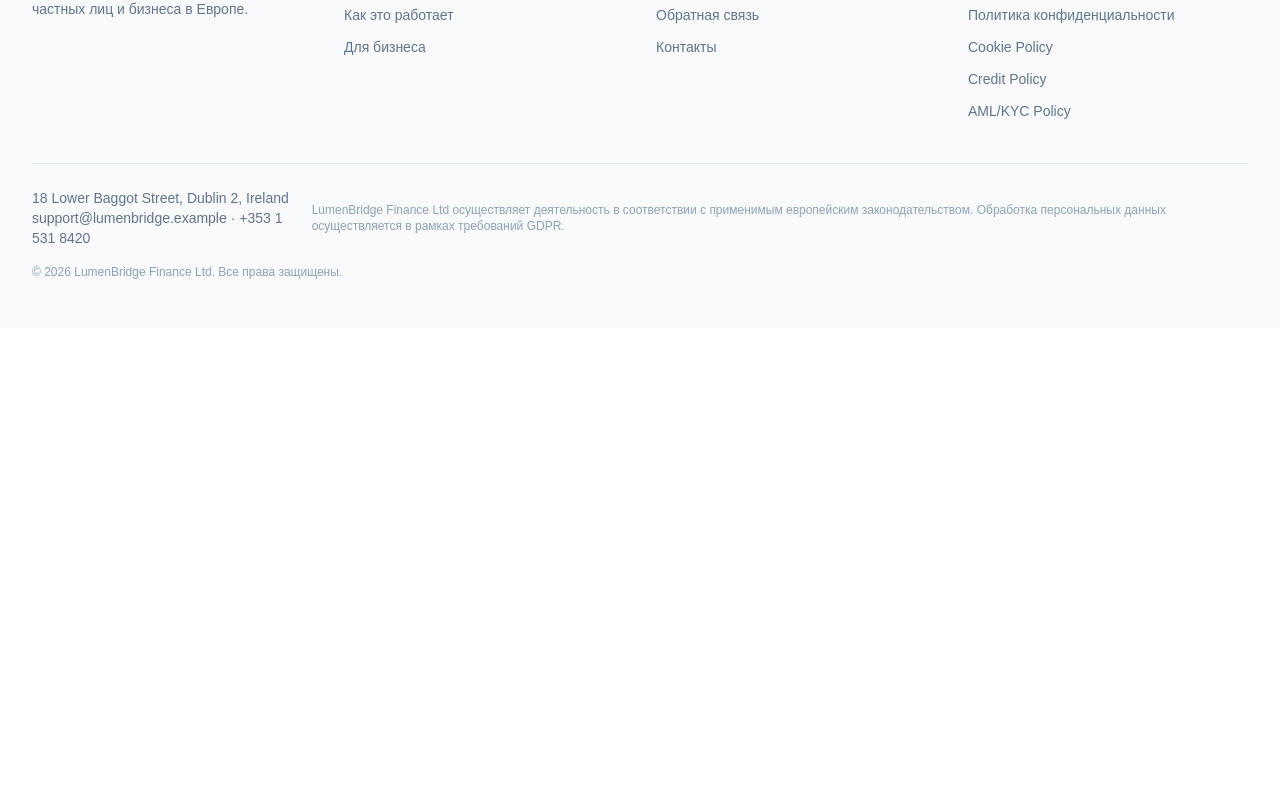
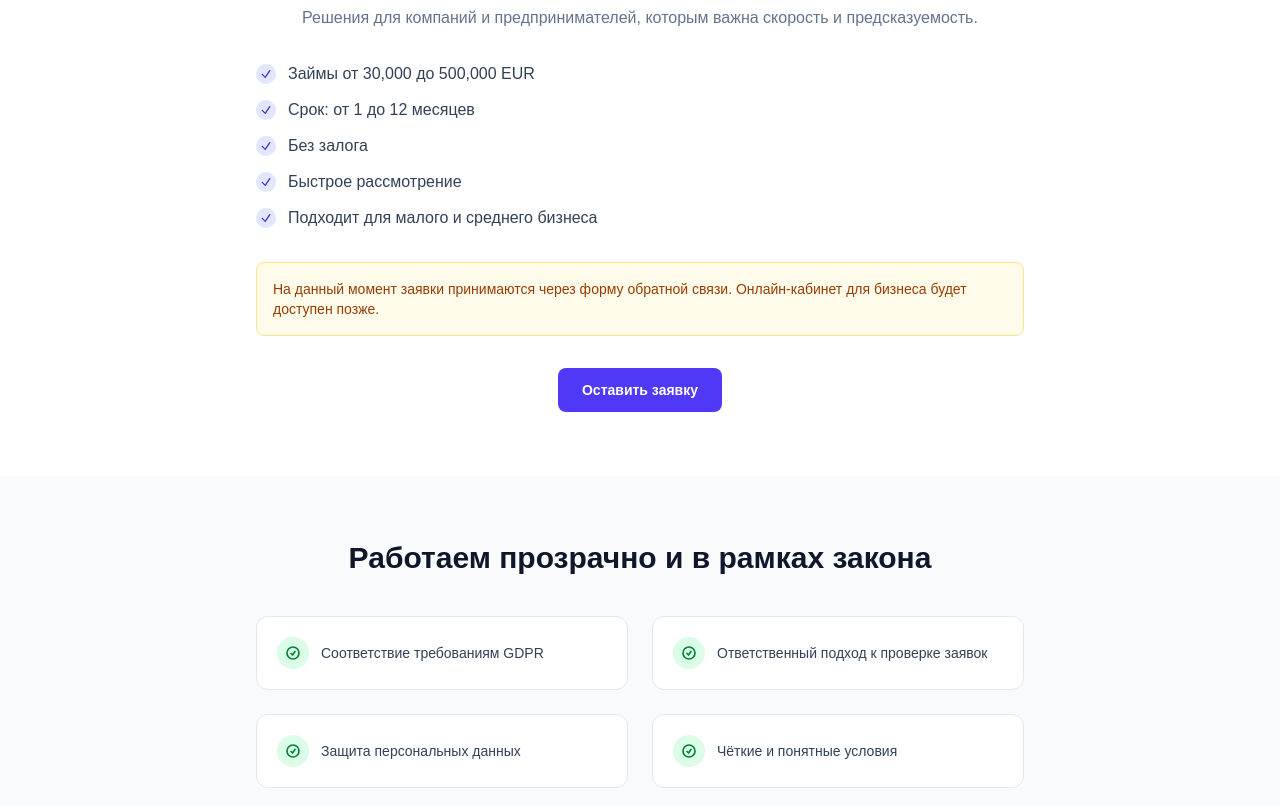
Before and after one commit to antonbukhalov13/04-fullstack-mvp, a Next.js app in the folder frontend/: page / in a window 1280 px wide. Shown: the part 3534-4340 px from the top of the page. Before the commit the page ends 3862 px from the top, so only its background shows below. Built offline with nearby package versions, Linux system fonts and the light colour scheme.

Commit message:
add for-business and trust-block sections to landing page

```diff
--- a/frontend/src/app/page.tsx
+++ b/frontend/src/app/page.tsx
@@ -6,6 +6,8 @@ import { HowItWorks } from '@/widgets/how-it-works';
 import { TransparentTerms } from '@/widgets/transparent-terms';
 import { AboutCompany } from '@/widgets/about-company';
 import { CreditHistory } from '@/widgets/credit-history';
+import { ForBusiness } from '@/widgets/for-business';
+import { TrustBlock } from '@/widgets/trust-block';
 
 export default function Home() {
   return (
@@ -18,6 +20,8 @@ export default function Home() {
       <TransparentTerms />
       <AboutCompany />
       <CreditHistory />
+      <ForBusiness />
+      <TrustBlock />
     </>
   );
 }
--- /dev/null
+++ b/frontend/src/widgets/for-business/for-business.tsx
@@ -0,0 +1,69 @@
+import Link from 'next/link';
+
+const advantages = [
+  'Займы от 30,000 до 500,000 EUR',
+  'Срок: от 1 до 12 месяцев',
+  'Без залога',
+  'Быстрое рассмотрение',
+  'Подходит для малого и среднего бизнеса',
+];
+
+export function ForBusiness() {
+  return (
+    <section className="py-16 bg-white">
+      <div className="mx-auto max-w-7xl px-4 sm:px-6 lg:px-8">
+        <div className="mx-auto max-w-3xl">
+          <h2 className="text-2xl sm:text-3xl font-bold text-slate-900 text-center">
+            Финансирование для бизнеса
+          </h2>
+          <p className="mt-4 text-center text-slate-500">
+            Решения для компаний и предпринимателей, которым важна скорость и
+            предсказуемость.
+          </p>
+
+          <ul className="mt-8 space-y-3">
+            {advantages.map((item) => (
+              <li
+                key={item}
+                className="flex items-center gap-3 text-slate-700"
+              >
+                <span className="flex h-5 w-5 shrink-0 items-center justify-center rounded-full bg-indigo-100 text-indigo-700">
+                  <svg
+                    className="h-3 w-3"
+                    fill="none"
+                    viewBox="0 0 24 24"
+                    strokeWidth={2.5}
+                    stroke="currentColor"
+                  >
+                    <path
+                      strokeLinecap="round"
+                      strokeLinejoin="round"
+                      d="M4.5 12.75l6 6 9-13.5"
+                    />
+                  </svg>
+                </span>
+                {item}
+              </li>
+            ))}
+          </ul>
+
+          <div className="mt-8 rounded-lg bg-amber-50 border border-amber-200 p-4">
+            <p className="text-sm text-amber-800">
+              На данный момент заявки принимаются через форму обратной связи.
+              Онлайн-кабинет для бизнеса будет доступен позже.
+            </p>
+          </div>
+
+          <div className="mt-8 text-center">
+            <Link
+              href="/apply?type=business"
+              className="inline-flex items-center rounded-lg bg-indigo-600 px-6 py-3 text-sm font-semibold text-white hover:bg-indigo-500"
+            >
+              Оставить заявку
+            </Link>
+          </div>
+        </div>
+      </div>
+    </section>
+  );
+}
--- /dev/null
+++ b/frontend/src/widgets/for-business/index.ts
@@ -0,0 +1 @@
+export { ForBusiness } from './for-business';
--- /dev/null
+++ b/frontend/src/widgets/trust-block/index.ts
@@ -0,0 +1 @@
+export { TrustBlock } from './trust-block';
--- /dev/null
+++ b/frontend/src/widgets/trust-block/trust-block.tsx
@@ -0,0 +1,46 @@
+const points = [
+  'Соответствие требованиям GDPR',
+  'Ответственный подход к проверке заявок',
+  'Защита персональных данных',
+  'Чёткие и понятные условия',
+];
+
+export function TrustBlock() {
+  return (
+    <section className="py-16 bg-slate-50">
+      <div className="mx-auto max-w-7xl px-4 sm:px-6 lg:px-8 text-center">
+        <h2 className="text-2xl sm:text-3xl font-bold text-slate-900">
+          Работаем прозрачно и в рамках закона
+        </h2>
+
+        <div className="mt-10 mx-auto max-w-3xl grid grid-cols-1 sm:grid-cols-2 gap-6">
+          {points.map((point) => (
+            <div
+              key={point}
+              className="flex items-center gap-3 rounded-xl bg-white border border-slate-200 p-5"
+            >
+              <span className="flex h-8 w-8 shrink-0 items-center justify-center rounded-full bg-green-100 text-green-700">
+                <svg
+                  className="h-4 w-4"
+                  fill="none"
+                  viewBox="0 0 24 24"
+                  strokeWidth={2.5}
+                  stroke="currentColor"
+                >
+                  <path
+                    strokeLinecap="round"
+                    strokeLinejoin="round"
+                    d="M9 12.75L11.25 15 15 9.75M21 12a9 9 0 11-18 0 9 9 0 0118 0z"
+                  />
+                </svg>
+              </span>
+              <span className="text-sm font-medium text-slate-700">
+                {point}
+              </span>
+            </div>
+          ))}
+        </div>
+      </div>
+    </section>
+  );
+}
```
